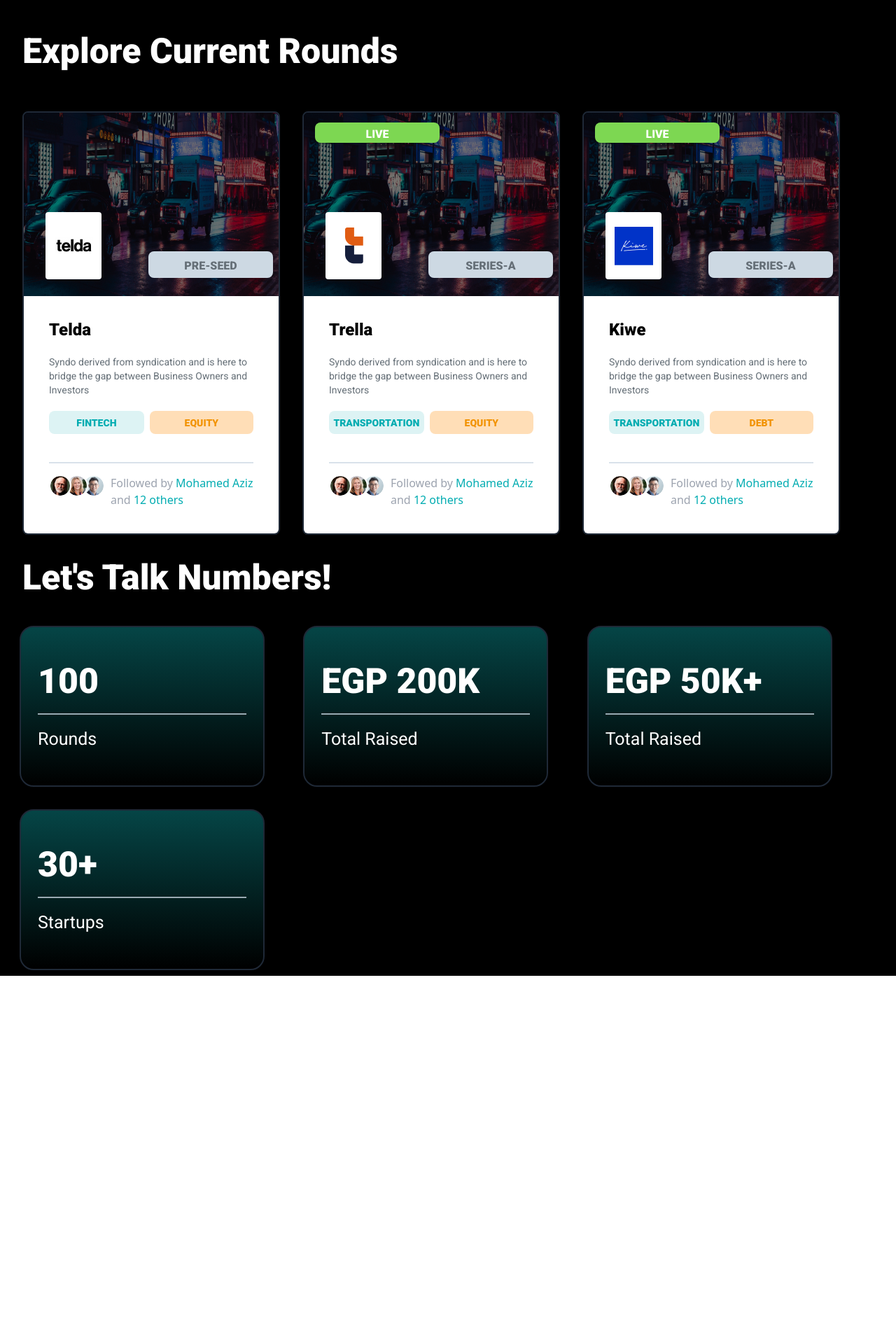
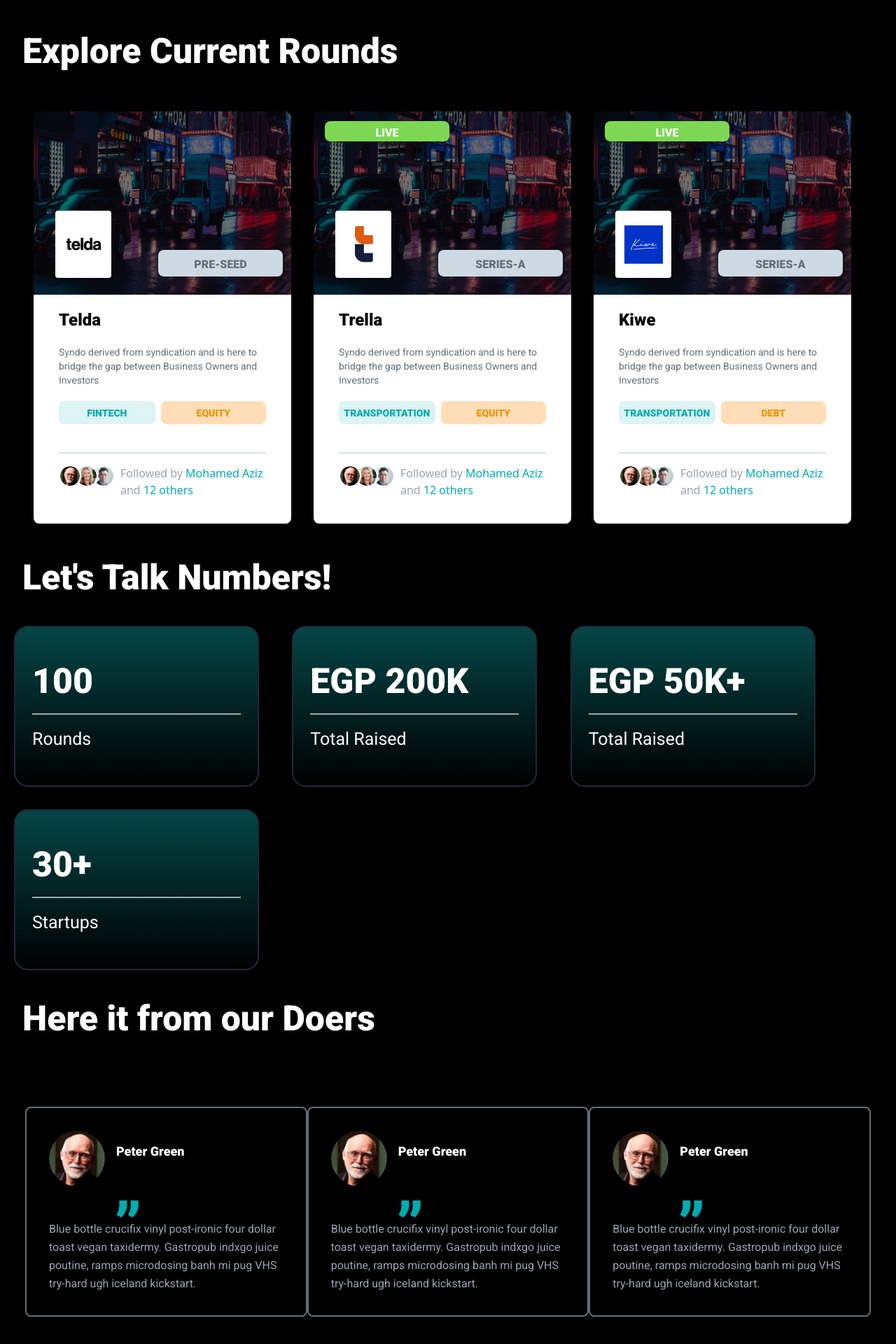
Before and after one commit to MoAtefAmer/syndoapp, a React (Vite) app: page / in a window 1280 px wide. Shown: the part 540-2460 px from the top of the page at 70% size. Before the commit the page ends 1942 px from the top, so only its background shows below. Built offline with nearby package versions, Linux system fonts and the light colour scheme.

Commit message:
feat: testemonial section

```diff
--- a/index.html
+++ b/index.html
@@ -6,7 +6,7 @@
     <meta name="viewport" content="width=device-width, initial-scale=1.0" />
     <title>Vite + React + TS</title>
   </head>
-  <body >
+  <body>
     <div id="root" ></div>
     <script type="module" src="/src/main.tsx"></script>
   </body>
--- a/src/components/HomepageComponents/Herosection.tsx
+++ b/src/components/HomepageComponents/Herosection.tsx
@@ -36,7 +36,7 @@
                 </div>
 
                 <div className="lg:max-w-lg lg:w-full xl:relative xl:right-20 xl:h-96   ">
-                    <img className=" bg-cover rounded-2xl " alt="hero" src={hero} />
+                    <img className=" bg-cover rounded-2xl  " alt="hero" src={hero} />
                 </div>
             </div>
         </section>
--- a/src/components/HomepageComponents/Middlesection.tsx
+++ b/src/components/HomepageComponents/Middlesection.tsx
@@ -1,16 +1,16 @@
 
 import items from "../../data/Companies.json"
 import numbers from "../../data/Numbers.json"
-import { Numbercard } from "../shared"
+import { Numbercard, Testimonialcard } from "../shared"
 import { Companycard } from '../shared/Companycard'
 import { Headertext } from "../shared/Text"
 export function Middlesection() {
 
   return (
-    <section className="text-gray-400 body-font">
+    <section className="text-gray-400 ">
       <div className="container px-3 py-2 mx-auto">
         <Headertext text="Explore Current Rounds" width="max-w-xl" />
-        <div className="flex 2xl:flex-nowrap flex-wrap mt-10 -m-4  ">
+        <div className="flex 2xl:flex-nowrap flex-wrap mt-10 mx-auto  ">
 
           {items.map((item, index) => (
             <Companycard key={index} data={item} />
@@ -23,7 +23,7 @@
 
         </div>
 
-        <div className="flex flex-wrap lg:mx-auto 2xl:space-x-6 2xl:mt-4 2xl:flex-nowrap  -m-4 text-center">
+        <div className="flex  flex-wrap lg:mx-auto 2xl:space-x-6 2xl:mt-4 2xl:flex-nowrap  -m-4 text-center">
 
           {numbers.map((item, index) => (
             <Numbercard key={index} upperText={item.upperText} lowerText={item.lowerText} />
@@ -31,6 +31,20 @@
 
         </div>
 
+        <section className=" ">
+        <Headertext text="Here it from our Doers" addtionalStyle="mt-10" />
+          <div className="container px-5 py-24 mx-auto">
+
+          <div className="flex  flex-wrap sm:-m-4 -mx-4 -mb-10  -mt-4 md:space-y-0 space-y-6 ">
+
+
+            <Testimonialcard />
+            <Testimonialcard />
+            <Testimonialcard />
+            </div>
+          </div>
+        </section>
+
       </div>
 
     </section>
--- a/src/components/shared/Companycard.tsx
+++ b/src/components/shared/Companycard.tsx
@@ -22,16 +22,16 @@
 
 export function Companycard({ data }: CompanycardProps) {
   return (
-    <div className="p-4 2xl:w-[514px]   lg:w-[320px] xl:w-[400px] ">
-      <div className="h-full border-2 border-gray-800 rounded-lg overflow-hidden">
+    <div className="p-4 2xl:w-[514px]   lg:w-[320px] xl:w-[400px] w-[355px] md:w-auto ">
+      <div className="h-full border-1  rounded-lg overflow-hidden">
 
         {/* Company Logo */}
-        <img className=" w-full h-[262px]  object-cover object-center" src={cardimage} alt="blog" />
+        <img className=" md:w-full h-[262px]  object-cover md:object-center" src={cardimage} alt="blog" />
 
         {/* Image  */}
-        <div className="flex  justify-between -mb-[100px] relative bottom-[120px] " >
+        <div className="flex  justify-between -mb-28 relative bottom-[120px] " >
 
-          <div className="relative   left-[31px] z-10 ">
+          <div className="relative  left-[31px] z-10 ">
             <Companylogo img={data.image} />
 
           </div>
--- a/src/components/shared/Numbercard.tsx
+++ b/src/components/shared/Numbercard.tsx
@@ -8,10 +8,7 @@
 export function Numbercard({upperText,lowerText}:NumberCardProps) {
   return (
 
-
-
-
-        <div className="p-4 md:w-1/2 sm:w-1/2 w-full lg:w-1/2  xl:w-1/3 2xl:w-1/4  ">
+        <div className="p-4 -ml-2 md:w-1/2 sm:w-1/2 w-full lg:w-1/2  xl:w-1/3 2xl:w-1/4  ">
 
           <div className="border-2 border-gray-800 px-6 py-12 xl:w-[350px] xl:h-[230px]
          rounded-[20px] lg:-ml-5 bg-gradient-to-b from-numbers-gradStart bg-opacity-70
--- /dev/null
+++ b/src/components/shared/Testimonialcard.tsx
@@ -0,0 +1,36 @@
+
+import johndoe from '../../assets/companies/johndoe.png'
+import comma from '../../assets/companies/comma.svg'
+export  function Testimonialcard() {
+  return (
+
+
+      <>
+        <div className="p-8 md:w-1/3 flex border-2  border-Card-border rounded-lg font-roboto ">
+            <div className='flex flex-wrap just '>
+            <img className="w-20 h-20 inline-flex items-center  justify-center rounded-full  mb-4 flex-shrink-0 " src={johndoe} />
+            <p className='font-roboto text-white text-lg font-roboto-900 p-4 '> Peter Green</p>
+
+         <img src={comma} alt="" className='justify-end text-end items-end lg:ml-24 w-8 h-8' />
+
+
+         <p className="flex  leading-relaxed text-base font-roboto-400 ">Blue bottle crucifix vinyl post-ironic
+            four dollar toast vegan taxidermy. Gastropub indxgo juice poutine, ramps microdosing banh mi pug VHS
+             try-hard ugh iceland kickstart.</p>
+            </div>
+
+
+
+
+
+
+
+        </div>
+
+
+
+
+        </>
+
+  )
+}
--- a/src/components/shared/index.ts
+++ b/src/components/shared/index.ts
@@ -4,3 +4,4 @@
 export * from "./Pill"
 export * from "./Followedby"
 export * from './Numbercard'
+export * from './Testimonialcard'
--- a/src/pages/Formpage.tsx
+++ b/src/pages/Formpage.tsx
@@ -1,4 +1,4 @@
-import React from 'react'
+
 
 export default function Formpage() {
   return (
--- a/src/pages/Homepage.tsx
+++ b/src/pages/Homepage.tsx
@@ -1,14 +1,13 @@
 
-import {Navbar, Herosection, Middlesection} from '../components/HomepageComponents'
+import { Navbar, Herosection, Middlesection } from '../components/HomepageComponents'
 export default function Homepage() {
   return (
 
-    <div className='    mx-auto  ' style={{ scrollBehavior: 'smooth' }}>
+    <>
+      <Navbar />
+      <Herosection />
+      <Middlesection />
 
-      <Navbar/>
-      <Herosection/>
-      <Middlesection/>
-
-    </div>
+    </>
   )
 }
--- a/tailwind.config.cjs
+++ b/tailwind.config.cjs
@@ -31,7 +31,9 @@
           gradStart:"#054546",
           gradEnd:"#C4C4C4",
         },
-
+        Card:{
+          border:"#656F77"
+        },
         pill:{
           bgPrimary:"#DDF3F4",
           bgSecondary:"#FFDEB7",
```
Also changed, not shown: src/assets/companies/comma.png (renamed from src/assets/companies/”.png), src/assets/companies/comma.svg (added).
